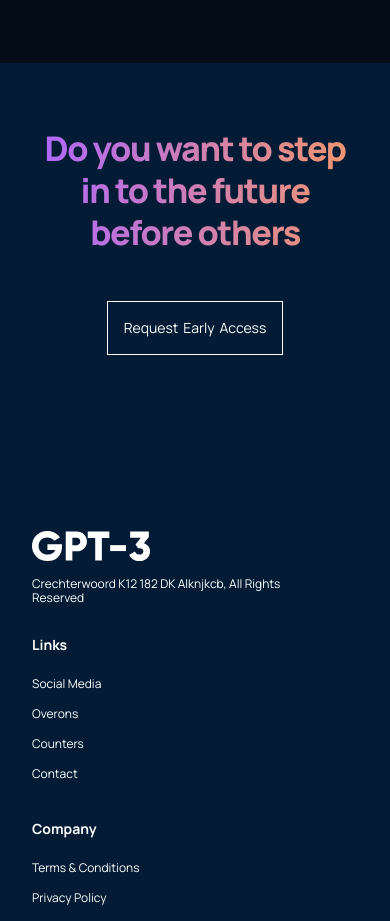
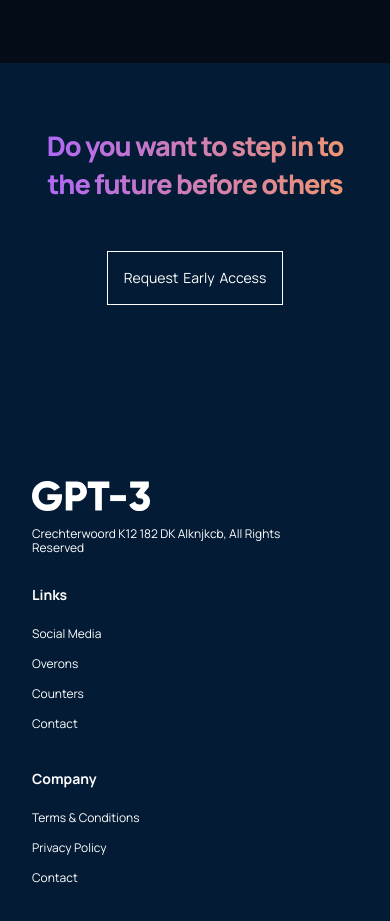
Before and after one commit to Gjorgjioska/NewGPT-3Project, a React (Create React App) app: page / in a window 390 px wide. Shown: the part 7280-8201 px from the top of the page. Built offline with nearby package versions, Linux system fonts and the light colour scheme.

Commit message:
GPT-3 website is fully built

```diff
--- a/src/containers/footer/footer.css
+++ b/src/containers/footer/footer.css
@@ -131,3 +131,10 @@
     line-height: 20px;
   }
 }
+
+@media screen and (max-width: 550px) {
+  .gpt3__footer-heading h1 {
+    font-size: 27px;
+    line-height: 38px;
+  }
+}
```
